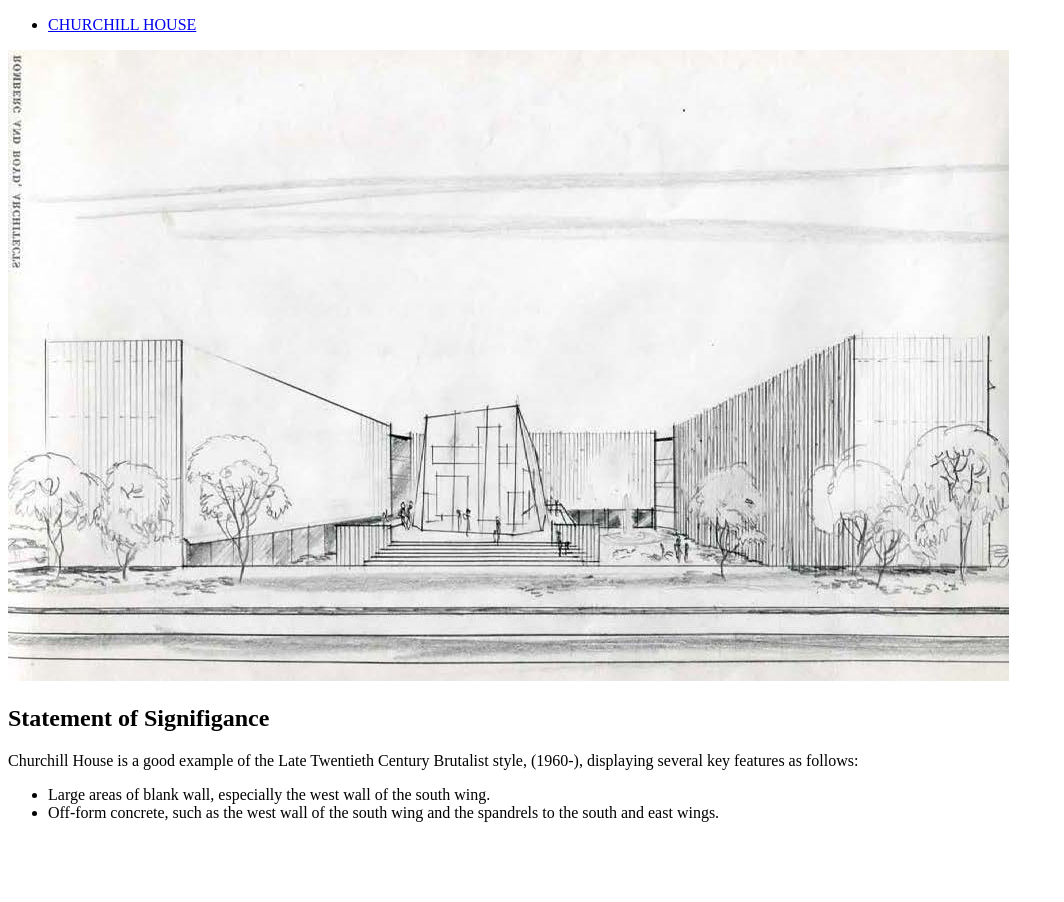
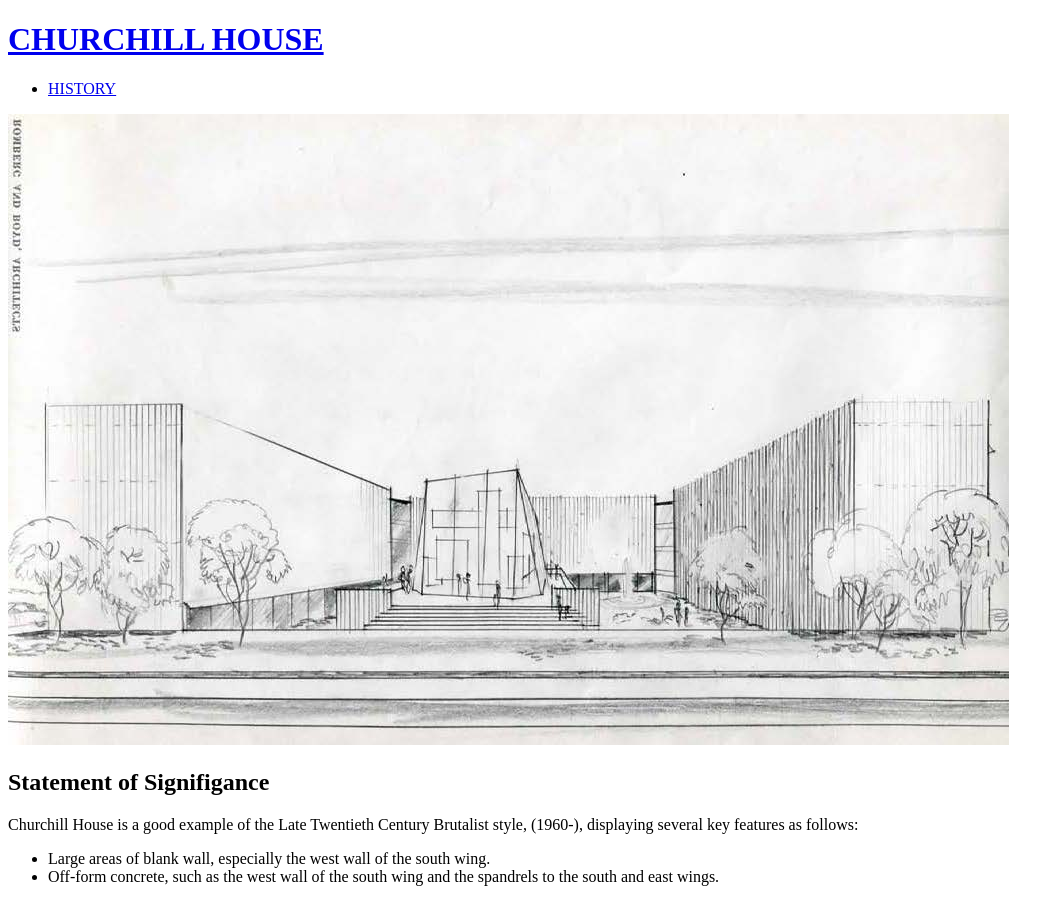
Before and after one commit to lachlanrick/fewd-website, a plain HTML site: page robinboyd.html in a window 1280 px wide. Shown: the whole page, without its empty margins (0-1064 px from the left). Before the commit the page ends 838 px from the top, so only its background shows below. Drawn offline with Linux system fonts and the light colour scheme.

Commit message:
Update robinboyd.html

```diff
--- a/robinboyd.html
+++ b/robinboyd.html
@@ -4,10 +4,16 @@
         <title>ROBIN BOYD</title>
     </head>
     <body>
+        <header>
+            <h1><a href="index.html">CHURCHILL HOUSE</a></h1>
 
+        <nav>
         <ul>
-            <li><a href="index.html">CHURCHILL HOUSE</a></li>
+            <li><a href="history.html">HISTORY</a></li>
         </ul>
+        </nav>
+
+        </header>
 
         <img src="assets/images/churchill-house-4.jpg" alt="Churchill House sketch">
 
```
